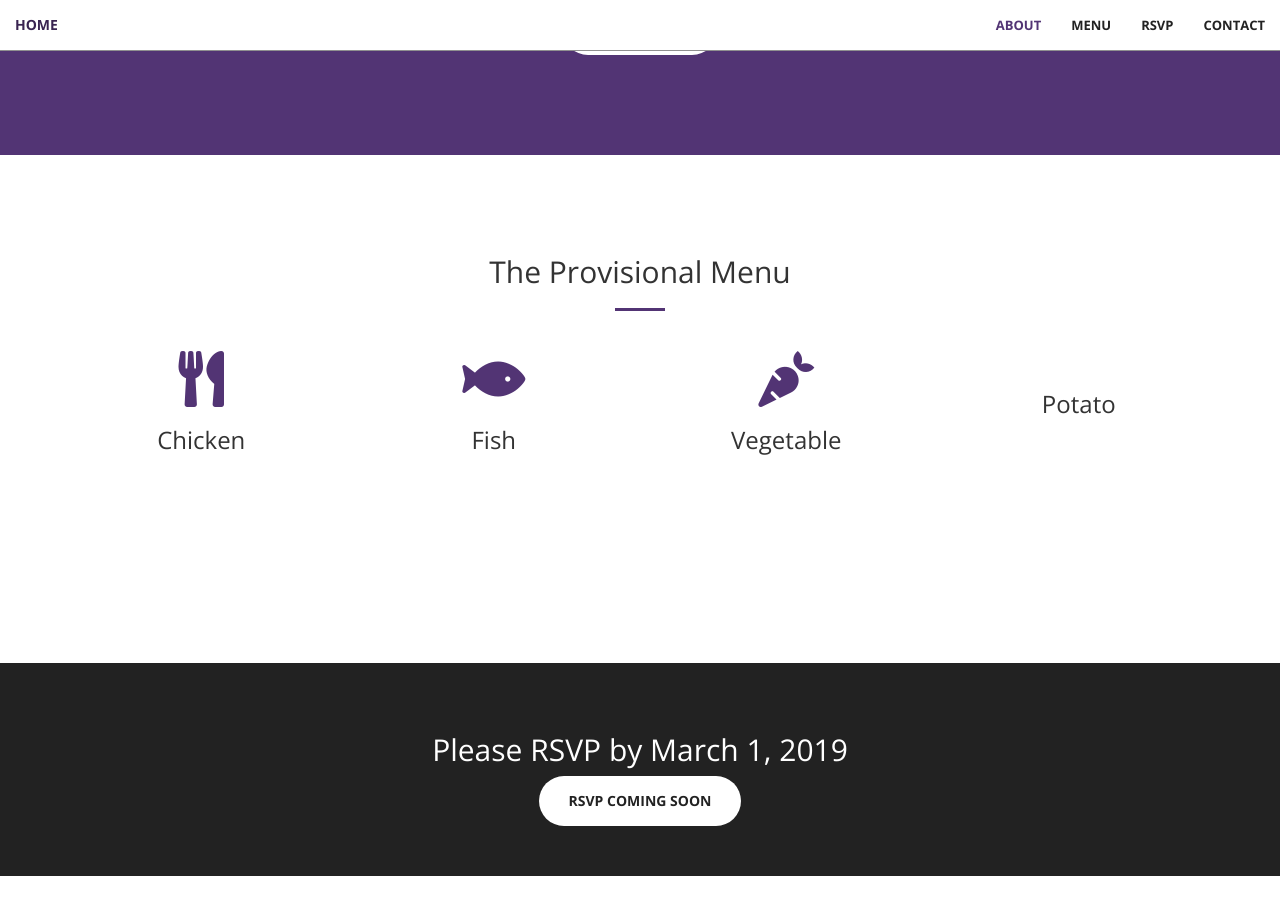
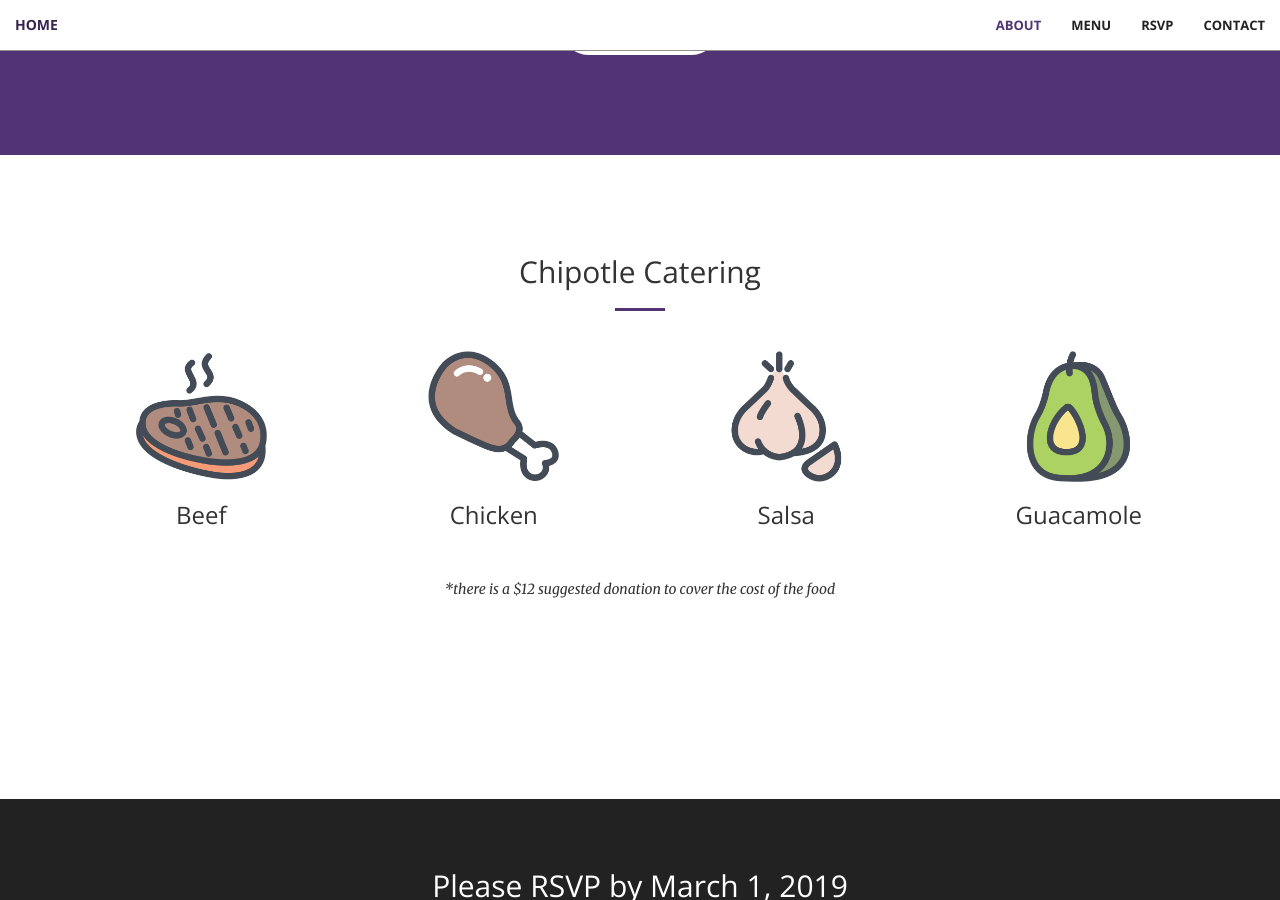
Before and after one commit to KSUWesley/KSUWesley.github.io, a Jekyll site: the page built from index.html, in a window 1280 px wide and 900 px high, scrolled down 1187 px. Built offline with Jekyll 4.4.1, drawn with Linux system fonts in a browser that asks for light colours; nearby versions of some CDN libraries.

Commit message:
changed the menu to chipotle, add png images and edit css for images

```diff
--- a/_includes/menu.html
+++ b/_includes/menu.html
@@ -2,7 +2,7 @@
     <div class="container">
         <div class="row">
             <div class="col-lg-12 text-center">
-                <h2 class="section-heading">The Provisional Menu</h2>
+                <h2 class="section-heading"> Chipotle Catering</h2>
                 <hr class="primary">
             </div>
         </div>
@@ -11,31 +11,39 @@
         <div class="row">
             <div class="col-lg-3 col-md-6 text-center">
                 <div class="service-box">
-                    <i class="fas fa-4x fa-utensils wow bounceIn text-primary"></i>
-                    <h3>Chicken</h3>
+                 <img src="img/beef.png" class="img-responsive wow bounceIn text-primary center" alt="beef" width=50%>
+                    <h3>Beef</h3>
                     <!--<p class="text-muted">Our templates are updated regularly so they don't break.</p>-->
                 </div>
             </div>
             <div class="col-lg-3 col-md-6 text-center">
                 <div class="service-box">
-                    <i class="fas fa-4x fa-fish wow bounceIn text-primary" data-wow-delay=".1s"></i>
-                    <h3>Fish</h3>
+                        <!-- <i class="fas fa-4x fa-fish wow bounceIn text-primary" data-wow-delay=".1s"></i>-->
+                 <img src="img/chicken.png" class="img-responsive wow bounceIn text-primary center" alt="chicken" max-width=50%>
+                    <h3>Chicken</h3>
                     <!--<p class="text-muted">You can use this theme as is, or you can make changes!</p>-->
                 </div>
             </div>
             <div class="col-lg-3 col-md-6 text-center">
                 <div class="service-box">
-                    <i class="fas fa-4x fa-carrot wow bounceIn text-primary" data-wow-delay=".2s"></i>
-                    <h3>Vegetable</h3>
+                <img src="img/salsa.png" class="img-responsive wow bounceIn text-primary center" alt="salsa" max-width=50%>
+                <h3>Salsa</h3>
                     <!--<p class="text-muted">We update dependencies to keep things fresh.</p>-->
                 </div>
             </div>
             <div class="col-lg-3 col-md-6 text-center">
                 <div class="service-box">
-                    <i class="fa fa-4x fa-potato wow bounceIn text-primary" data-wow-delay=".3s"></i>
-                    <h3>Potato</h3>
-                   <!-- <p class="text-muted">You have to make your websites with love these days!</p>-->
-                </div>
+                <img src="img/guacamole.png" class="img-responsive wow bounceIn text-primary center" alt="guacamole" max-width=50%>
+            <h3>Guacamole</h3>
+               </div>
+            </div>
+        </div>
+    </div>
+    <br><br>
+    <div class="container">
+        <div class="row">
+            <div class="col-lg-12 text-center">
+                <i>*there is a $12 suggested donation to cover the cost of the food </i>
             </div>
         </div>
     </div>
--- a/css/main.scss
+++ b/css/main.scss
@@ -42,3 +42,10 @@ $theme-dark: #222;
         "mixins",
         "base"
 ;
+
+.center {
+  display: block;
+  margin-left: auto;
+  margin-right: auto;
+  width: 50%;
+}
```
Also changed, not shown: img/beef.png (added), img/chicken.png (added), img/guacamole.png (added), img/salsa.png (added), 1 other file.
